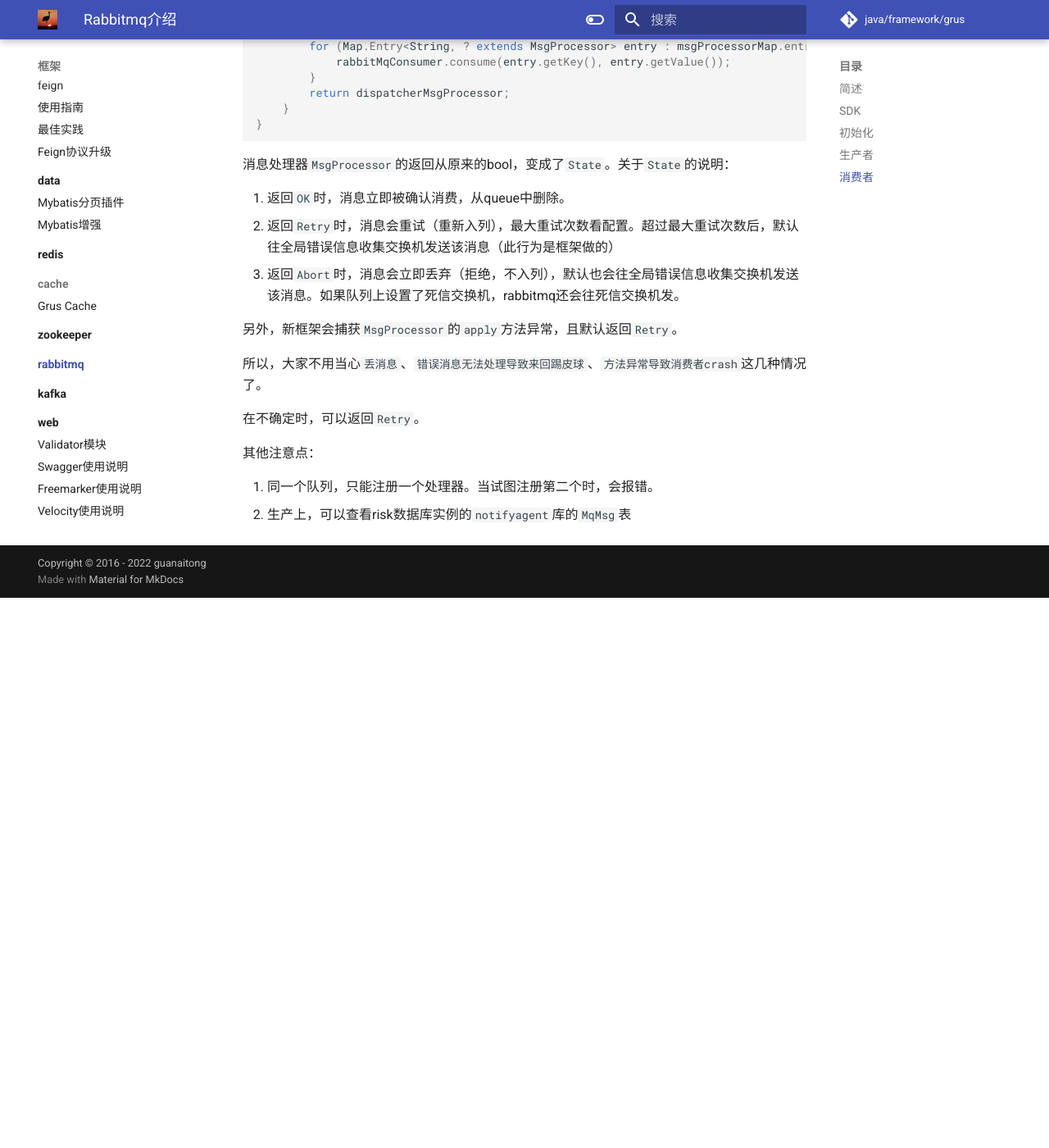
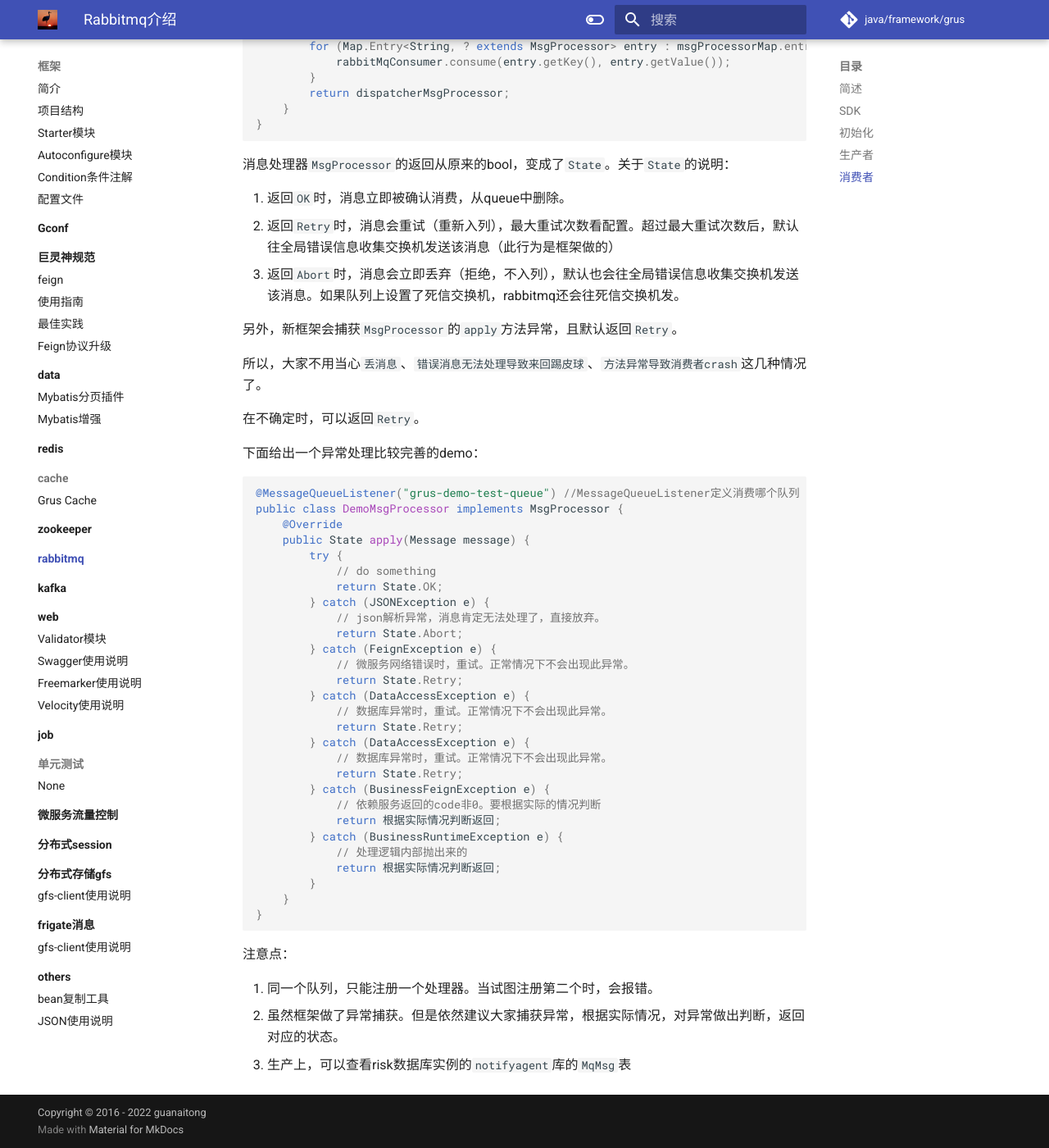
Before and after one commit to guanaitong/grus, an MkDocs documentation site: the page built from docs/framework/rabbitmq/index.md, in a window 1280 px wide and 1400 px high, scrolled down 4722 px. Shown: the whole window at 82% size. Built offline with MkDocs 1.6.1 and Material for MkDocs 9.7.7, drawn with Linux system fonts in a browser that asks for light colours; before the commit the page ends 5451 px from its top, so only the background shows below that.

Commit message:
优化文档

````diff
--- a/docs/framework/rabbitmq/index.md
+++ b/docs/framework/rabbitmq/index.md
@@ -229,7 +229,42 @@
 
 在不确定时，可以返回`Retry`。
 
-其他注意点：
+下面给出一个异常处理比较完善的demo：
+
+```java
+
+@MessageQueueListener("grus-demo-test-queue") //MessageQueueListener定义消费哪个队列
+public class DemoMsgProcessor implements MsgProcessor {
+    @Override
+    public State apply(Message message) {
+        try {
+            // do something
+            return State.OK;
+        } catch (JSONException e) {
+            // json解析异常，消息肯定无法处理了，直接放弃。
+            return State.Abort;
+        } catch (FeignException e) {
+            // 微服务网络错误时，重试。正常情况下不会出现此异常。
+            return State.Retry;
+        } catch (DataAccessException e) {
+            // 数据库异常时，重试。正常情况下不会出现此异常。
+            return State.Retry;
+        } catch (DataAccessException e) {
+            // 数据库异常时，重试。正常情况下不会出现此异常。
+            return State.Retry;
+        } catch (BusinessFeignException e) {
+            // 依赖服务返回的code非0。要根据实际的情况判断
+            return 根据实际情况判断返回;
+        } catch (BusinessRuntimeException e) {
+            // 处理逻辑内部抛出来的
+            return 根据实际情况判断返回;
+        }
+    }
+}
+```
+
+注意点：
 
 1. 同一个队列，只能注册一个处理器。当试图注册第二个时，会报错。
-2. 生产上，可以查看risk数据库实例的`notifyagent`库的`MqMsg`表
+2. 虽然框架做了异常捕获。但是依然建议大家捕获异常，根据实际情况，对异常做出判断，返回对应的状态。
+3. 生产上，可以查看risk数据库实例的`notifyagent`库的`MqMsg`表
````
